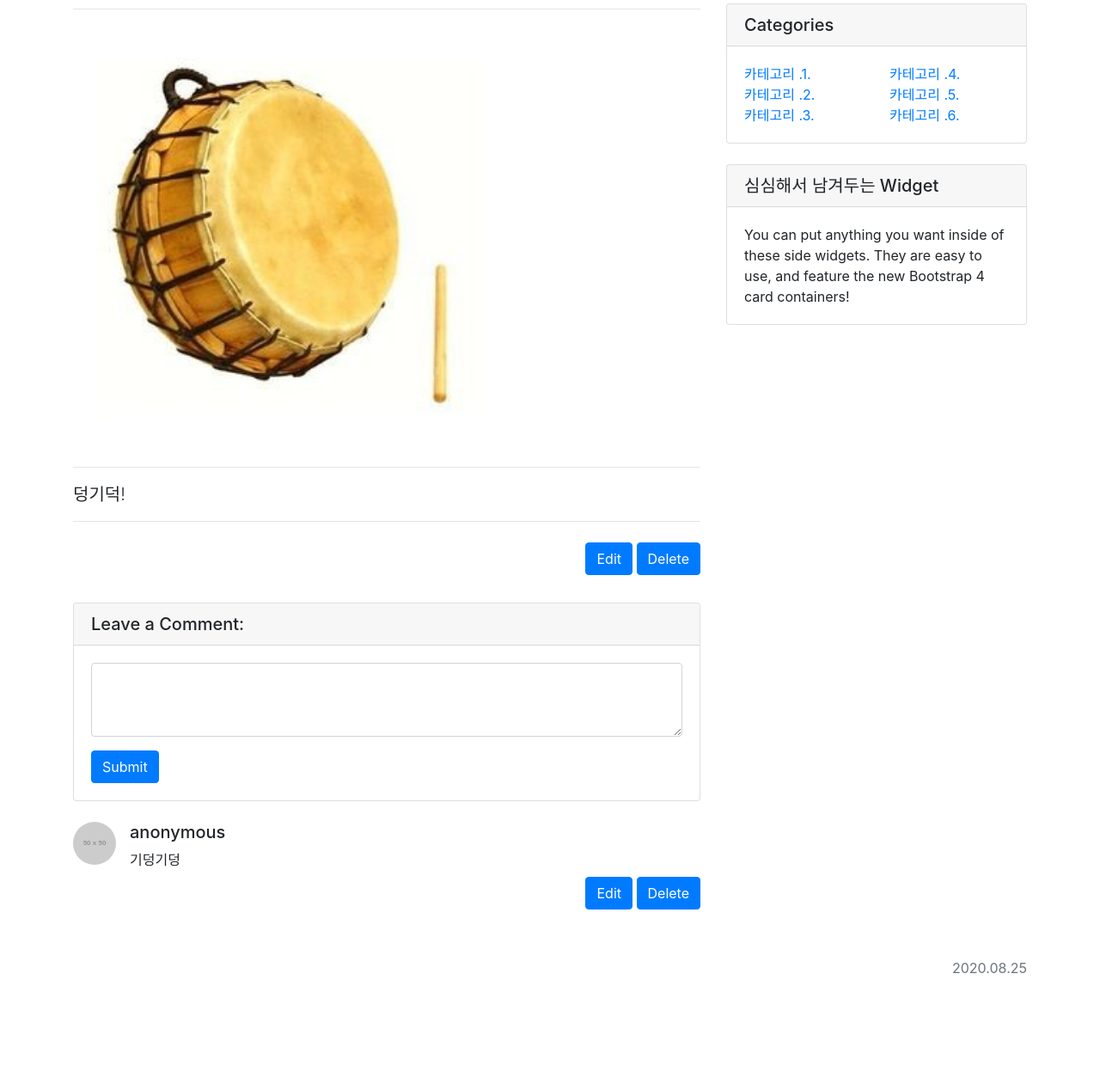
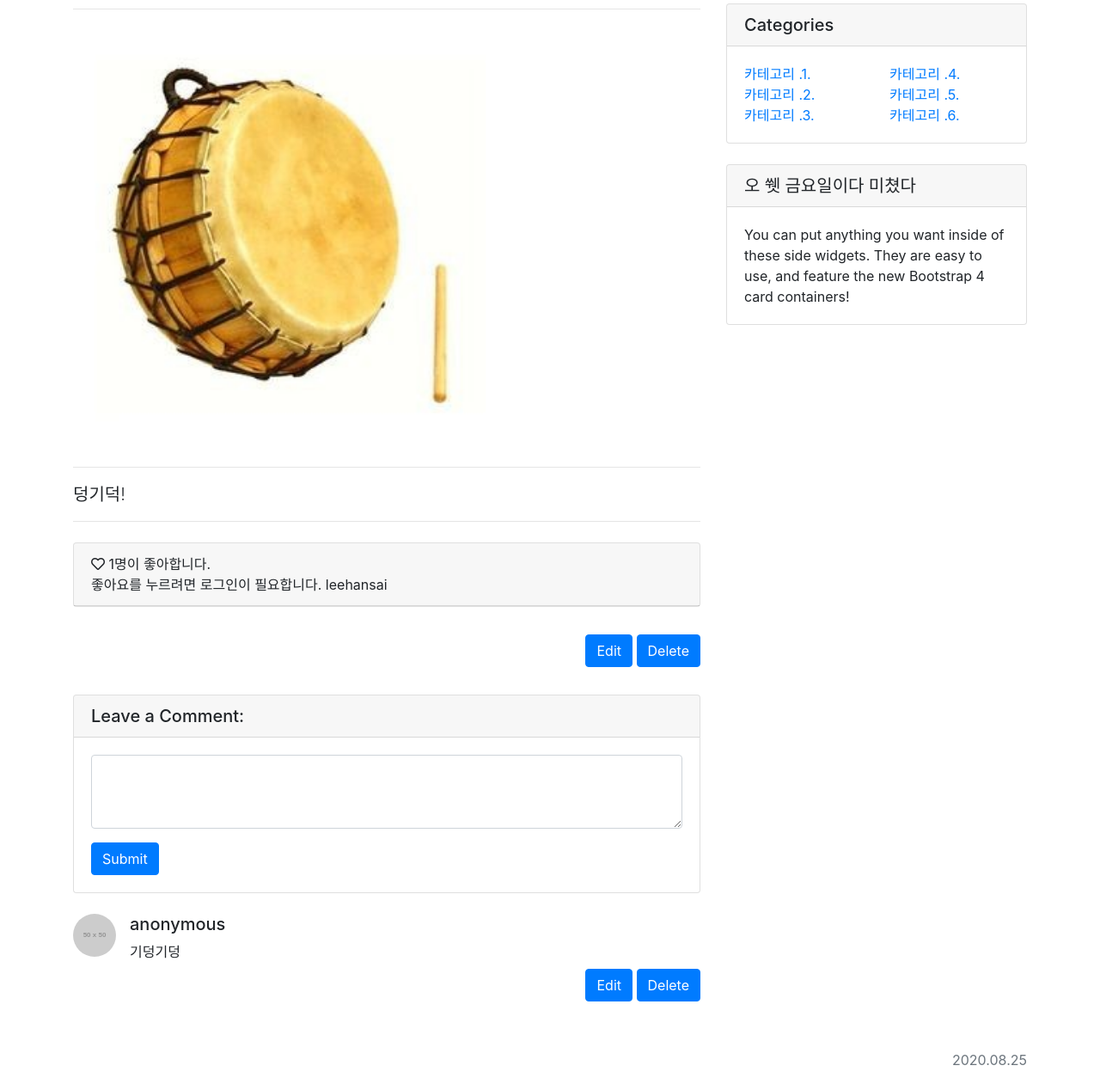
Before and after one commit to leehs96/Django_CRUD, a Django app: page /1/ in a window 1280 px wide. Shown: the part 229-1490 px from the top of the page at 86% size. Before the commit the page ends 1361 px from the top, so only its background shows below. Run offline with Django 3.2, Linux system fonts and the light colour scheme; data comes from the database, SQL or seed files in the repository; both versions use the stored data as it was after the commit; grey boxes labelled with a size stand in for pictures from a placeholder-image service; some libraries are stand-ins or nearby versions.

Commit message:
Like, Social

```diff
--- a/blog/models.py
+++ b/blog/models.py
@@ -1,11 +1,13 @@
 from django.db import models
+from django.conf import settings
 
 # Create your models here.
 class Post(models.Model):
     title = models.CharField(max_length=200)
     image = models.ImageField(upload_to='images/', null=True, blank=True)
-    pub_date = models.DateTimeField('date published')
+    pub_date = models.DateTimeField(auto_now = True)
     body = models.TextField()
+    like_users = models.ManyToManyField(settings.AUTH_USER_MODEL,related_name='like_posts')
 
     def __str__(self):
         return self.title
--- a/blog/templates/base.html
+++ b/blog/templates/base.html
@@ -94,6 +94,11 @@
                         <circle cx="12" cy="13" r="4" /></svg>
                     <strong>hansai's Blog</strong>
                 </a>
+                <div class="p-2 bd-highlight" align="right">
+                    {% if user.is_authenticated %}
+                        <div class="navbar-text">{{user.username}}님이 로그인 중입니다.</div>
+                    {% endif %}
+                </div>
                 <button class="navbar-toggler" type="button" data-toggle="collapse" data-target="#navbarHeader"
                     aria-controls="navbarHeader" aria-expanded="false" aria-label="Toggle navigation">
                     <span class="navbar-toggler-icon"></span>
--- a/blog/templates/detail.html
+++ b/blog/templates/detail.html
@@ -2,6 +2,8 @@
 
 
 {% block content %}
+<!--font Awesome CDN-->
+<link rel="stylesheet" href="https://cdnjs.cloudflare.com/ajax/libs/font-awesome/5.8.2/css/all.min.css"/>
   <!-- Page Content -->
   <div class="container">
 
@@ -41,7 +43,32 @@
         <p class="lead">{{post.body}}</p>
 
         <hr>
-          <div align="right">
+        <div align="left">
+         <div class="card my-4">
+          <div class="card-header">
+            {% if user.is_authenticated %}
+              {% if user in post.like_users.all %}
+                <a href="{% url 'like' post.id %}"><i class="fas fa-heart"></i></a>
+              {% else %}
+                <a href="{% url 'like' post.id %}"><i class="far fa-heart"></i></a>
+              {% endif %}
+                <!--like user count-->
+                {{ post.like_users.count }}명이 좋아합니다.<br><br>
+
+            {% else %}
+            <i class="far fa-heart"></i> {{ post.like_users.count }}명이 좋아합니다.
+            <br>좋아요를 누르려면 로그인이 필요합니다.
+
+            {% endif %}
+
+            {% for likeuser in post.like_users.all %}
+              {{likeuser.username}}
+            {% endfor %}
+          </div>
+        </div>
+
+        </div>
+        <div align="right">
           <a href="{% url 'edit' post.id %}" class="btn btn-primary my-2">Edit</a>
           <a href="{%url 'delete' post.id %}" class="btn btn-primary my-2">Delete</a>
         </div>
@@ -130,7 +157,7 @@
 
         <!-- Side Widget -->
         <div class="card my-4">
-          <h5 class="card-header">심심해서 남겨두는 Widget</h5>
+          <h5 class="card-header">오 쒯 금요일이다 미쳤다</h5>
           <div class="card-body">
             You can put anything you want inside of these side widgets. They are easy to use, and feature the new Bootstrap 4 card containers!
           </div>
--- a/blog/urls.py
+++ b/blog/urls.py
@@ -13,4 +13,5 @@ urlpatterns = [
     path('<int:post_id>/comments/create/', views.comments_create, name='comments_create'),
     path('<int:post_id>/comments/<int:comment_id>/delete/', views.comments_delete, name='comments_delete'),
     path('<int:post_id>/comments/<int:comment_id>/update/', views.comments_update, name='comments_update'),
+    path('<int:post_id>/like/', views.like, name='like'),
 ]+ static(settings.MEDIA_URL, document_root=settings.MEDIA_ROOT)
--- a/blog/views.py
+++ b/blog/views.py
@@ -79,3 +79,12 @@ def comments_update(request, post_id, comment_id):
 
     else:
         return render(request, 'comments_update.html', {'post':post, 'comment':comment})
+
+def like(request, post_id):
+    post = get_object_or_404(Post, pk=post_id)
+
+    if request.user in post.like_users.all():
+        post.like_users.remove(request.user)
+    else:
+        post.like_users.add(request.user)
+    return redirect('/' + str(post.id))
--- a/blogproject/urls.py
+++ b/blogproject/urls.py
@@ -20,4 +20,5 @@ from django.conf.urls import url #추가 작성
 urlpatterns = [
     path('admin/', admin.site.urls),
     url('', include('blog.urls')),
+    path('accounts/', include('allauth.urls')),
 ]
```
Also changed, not shown: blog/templates/home.html (+17 -2 lines), blogproject/settings.py (+13 -0 lines), blog/migrations/0002_auto_20200911_1022.py (added), db.sqlite3.
